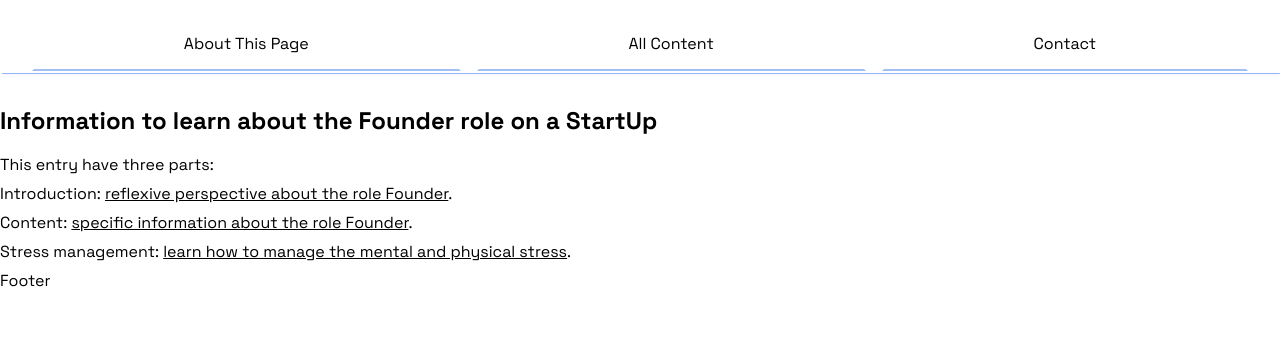
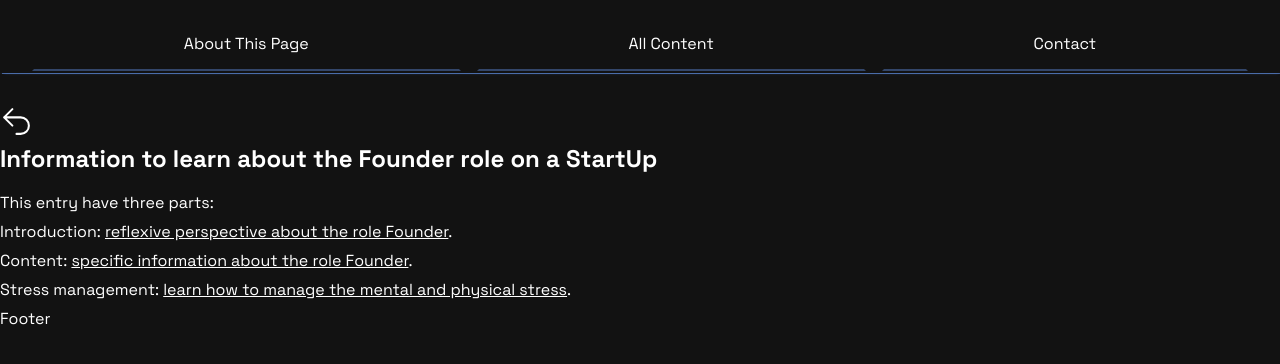
Before and after one commit to JuanPastenCastillo/blogtoshare, a Next.js app: page /All/howto-founder in a window 1280 px wide. Shown: the top 364 px of the page. Built offline with nearby package versions, Linux system fonts and the light colour scheme.

Commit message:
DONE:   — Active nav links

```diff
--- /dev/null
+++ b/assets/Colors.js
@@ -0,0 +1,10 @@
+export const PRIMARY = {
+  PRIMARY:"hsl(218.5, 79.2%, 66.1%)",
+  PRIMARY_DARK:"hsla(218.5, 79.2%, 66.1%, 0.4)",
+  PRIMARY_LIGHT:"hsla(218.5, 79.2%, 76.1%, 0.9)",
+}
+export const SECONDARY = {
+  SECONDARY:"hsl(180, 100%, 35%)",
+  SECONDARY_DARK:"hsla(180, 100%, 35%, 0.4)",
+  SECONDARY_LIGHT:"hsla(180, 100%, 40%, 0.9)",
+}
--- a/assets/index.js
+++ b/assets/icons/index.js
@@ -9,3 +9,23 @@ export const BarResponsiveMenuSVG = (props) => (
     <path d="M0 96c0-17.7 14.3-32 32-32h384c17.7 0 32 14.3 32 32s-14.3 32-32 32H32c-17.7 0-32-14.3-32-32zm0 160c0-17.7 14.3-32 32-32h384c17.7 0 32 14.3 32 32s-14.3 32-32 32H32c-17.7 0-32-14.3-32-32zm448 160c0 17.7-14.3 32-32 32H32c-17.7 0-32-14.3-32-32s14.3-32 32-32h384c17.7 0 32 14.3 32 32z" />
   </svg>
 )
+
+export const BackSVG = (props) => (
+  <svg
+    xmlns="http://www.w3.org/2000/svg"
+    fill="none"
+    viewBox="0 0 24 24"
+    strokeWidth={1.5}
+    stroke="currentColor"
+    className="w-6 h-6"
+    width="1em"
+    height="1em"
+    {...props}
+  >
+    <path
+      strokeLinecap="round"
+      strokeLinejoin="round"
+      d="M9 15 3 9m0 0 6-6M3 9h12a6 6 0 0 1 0 12h-3"
+    />
+  </svg>
+)
--- a/components/Navbar.js
+++ b/components/Navbar.js
@@ -1,6 +1,7 @@
 import Link from "next/link.js"
+import { useRouter } from "next/router.js"
 import { useState } from "react"
-import { BarResponsiveMenuSVG } from "../assets/index.js"
+import { BarResponsiveMenuSVG } from "../assets/icons/index.js"
 import { NavbarWrapper } from "./styles/NavbarWrapper.js"
 
 export const Navbar = () => {
@@ -10,19 +11,22 @@ export const Navbar = () => {
     setNavExpanded((prevState) => !prevState)
   }
 
+  const router = useRouter()
+  const {pathname} = router
+
   return (
     <NavbarWrapper navExpanded={navExpanded}>
       <BarResponsiveMenuSVG onClick={handleNavExpanded} />
       <ul>
-        <Link href="/">
-          <li>About this page</li>
-        </Link>
-        <Link href="/All">
-          <li>All Content</li>
-        </Link>
-        <Link href="/Contact">
-          <li>Contact</li>
-        </Link>
+        <li className={pathname === "/" ? "active" : null}>
+          <Link href="/"> About this page</Link>
+        </li>
+        <li className={pathname === "/All" ? "active" : null}>
+          <Link href="/All">All Content</Link>
+        </li>
+        <li className={pathname === "/Contact" ? "active" : null}>
+          <Link href="/Contact">Contact</Link>
+        </li>
       </ul>
     </NavbarWrapper>
   )
--- a/components/styles/NavbarWrapper.js
+++ b/components/styles/NavbarWrapper.js
@@ -1,4 +1,5 @@
 import styled from "styled-components"
+import { PRIMARY, SECONDARY } from "../../assets/Colors.js"
 
 export const NavbarWrapper = styled.nav`
   margin-bottom: 32px;
@@ -23,7 +24,7 @@ export const NavbarWrapper = styled.nav`
     justify-content: center;
     gap: 16px;
 
-    & > a {
+    & > li {
       display: flex;
       justify-content: center;
       align-items: center;
@@ -37,19 +38,33 @@ export const NavbarWrapper = styled.nav`
       cursor: pointer;
       transition: all 0.1s;
 
-      border-bottom: 2px solid hsl(218.5, 79.2%, 66.1%, 0.6);
+      border-bottom: 2px solid ${PRIMARY.PRIMARY_DARK};
       height: 55px;
 
       &:hover,
       &:active {
-        border: 2px solid hsl(218.5, 79.2%, 66.1%, 0.9);
+        border: 2px solid ${PRIMARY.PRIMARY_LIGHT};
       }
+
+      & > a {
+        width: 100%;
+        height: 100%;
+
+        display: flex;
+        justify-content: center;
+        align-items: center;
+      }
+    }
+
+    .active{
+      color: ${PRIMARY.PRIMARY_LIGHT};
+      border: 2px solid ${PRIMARY.PRIMARY_LIGHT};
     }
   }
 
   @media (max-width: 768px) {
-    box-shadow: 0.3px 0.5px 0.7px hsl(180, 100%, 35%), 0.5px 0.9px 1.2px -1.2px hsl(180, 100%, 35%),
-    1.2px 2.4px 3px -2.5px hsl(180, 100%, 35%);
+    box-shadow: 0.3px 0.5px 0.7px ${SECONDARY.SECONDARY}, 0.5px 0.9px 1.2px -1.2px ${SECONDARY.SECONDARY},
+      1.2px 2.4px 3px -2.5px ${SECONDARY.SECONDARY};
 
     padding-bottom: 0px;
 
@@ -62,12 +77,11 @@ export const NavbarWrapper = styled.nav`
       z-index: 1;
 
       &:hover > path {
-        fill: hsl(180, 100%, 35%);
+        fill: ${SECONDARY.SECONDARY};
       }
 
       & > path {
-        fill: ${(x) => (x.navExpanded ? "hsl(180, 100%, 35%)" : "white")};
-
+        fill: ${(x) => (x.navExpanded ? `${SECONDARY.SECONDARY_LIGHT}` : "white")};
       }
     }
 
@@ -77,18 +91,26 @@ export const NavbarWrapper = styled.nav`
       display: ${(x) => (x.navExpanded ? "flex" : "none")};
       flex-direction: column;
 
-      background-color: hsl(180, 100%, 15%);
-
+      background-color: ${SECONDARY.SECONDARY_DARK};
 
       & > a {
         border: 2px solid transparent;
       }
       & > a:hover,
       & > a:active {
-        background-color: hsl(180, 100%, 25%);
+        background-color: ${SECONDARY.SECONDARY_DARK};
         border: 2px solid transparent;
         border-radius: 0px;
       }
+
+      .active{
+        background-color: ${SECONDARY.SECONDARY_LIGHT};
+        color:black;
+        border:2px solid transparent
+      }
+
+
+
     }
   }
 `
--- a/src/pages/All/howto-founder/index.js
+++ b/src/pages/All/howto-founder/index.js
@@ -1,9 +1,11 @@
 import Link from "next/link.js"
+import { BackSVG } from "../../../../assets/icons/index.js"
 import  HowToFounderWrapper  from "./styles/HowToFounderWrapper.js"
 
 const HowToFounder = (parameters) => {
   return (
     <HowToFounderWrapper>
+      <BackSVG/>
       <h2>Information to learn about the Founder role on a StartUp</h2>
       <p>This entry have three parts:</p>
       <p>
--- a/src/pages/All/howto-founder/styles/HowToFounderWrapper.js
+++ b/src/pages/All/howto-founder/styles/HowToFounderWrapper.js
@@ -1,31 +1,42 @@
-import styled from "styled-components";
-
+import styled from "styled-components"
 
 const HowToFounderWrapper = styled.div`
   /* border: 2px solid crimson; */
 
-  &> :nth-child(1){
+  & > :nth-child(1){
+    /* background-color: red; */
+    /* fill:black; */
+    width:33px;
+    height:33px;
+
+    &:hover{
+      /* fill:red; */
+      background-color: red;
+      cursor: pointer;
+    }
+
+    & > path{
+      /* fill:black; */
+    }
+  }
+
+  & > :nth-child(2) {
     margin-bottom: 18px;
   }
 
   & > * + * {
     /* border: 2px solid crimson; */
     margin-bottom: 8px;
-
   }
 
-
-  & > :not(:last-child){
+  & > :not(:last-child) {
     /* border: 2px solid crimson; */
     /* margin-bottom: 18px; */
-
   }
 
-  & > p > a{
+  & > p > a {
     text-decoration: underline;
-
   }
-
 `
 
 export default HowToFounderWrapper
--- a/src/styles/GlobalStyle.js
+++ b/src/styles/GlobalStyle.js
@@ -12,6 +12,7 @@ body {
   max-width: 100vw;
   overflow-x: hidden;
   font-family: 'Space Grotesk', sans-serif;
+  color-scheme: dark;
 }
 
 
@@ -20,10 +21,5 @@ a {
   text-decoration: none;
 }
 
-@media (prefers-color-scheme: dark) {
-  html {
-    color-scheme: dark;
-  }
-}
 
 `
```
Also changed, not shown: components/back/BackComponent.js (added, +13 -0 lines), components/howto-founder/content/DATA_TO_DISPLAY.JS (+7 -0 lines), src/pages/All/howto-founder/content/[content].js (+10 -1 lines), src/pages/_app.js (+14 -0 lines).
